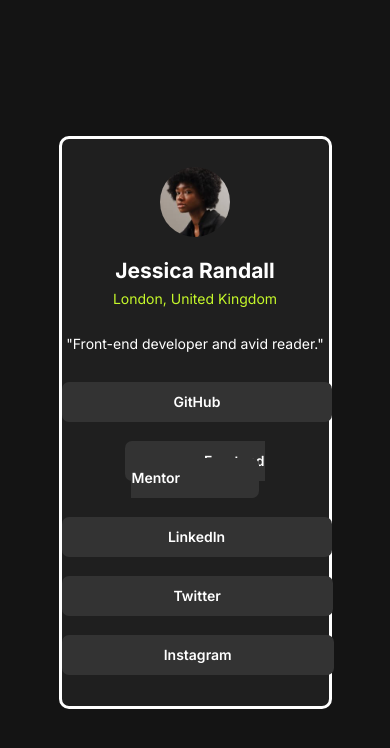
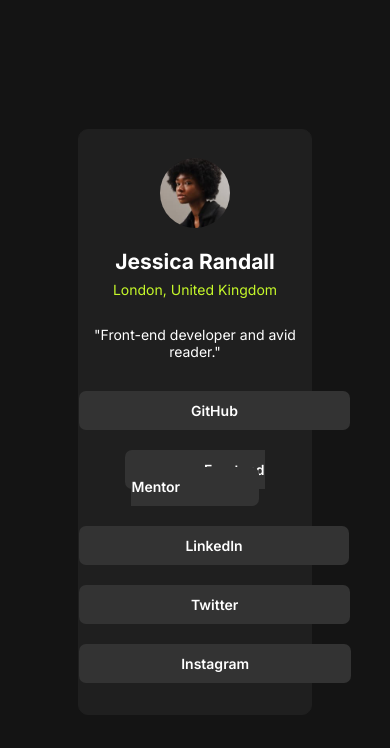
Before and after one commit to Geokobby/social-links-profile-main, a plain HTML site: page index.html in a window 390 px wide. Drawn offline with Linux system fonts and the light colour scheme.

Commit message:
Update style.css

```diff
--- a/style.css
+++ b/style.css
@@ -128,10 +128,10 @@ margin-block: 3em;
    color:  hsl(75, 94%, 57%);
 }
 
-@media screen and (max-width: 1347px) {
+@media screen and (max-width: 1200px) {
     .main_div{
-        width:70%;
-        border: solid white;
+        width:60%;
+
 
     }
 
```
